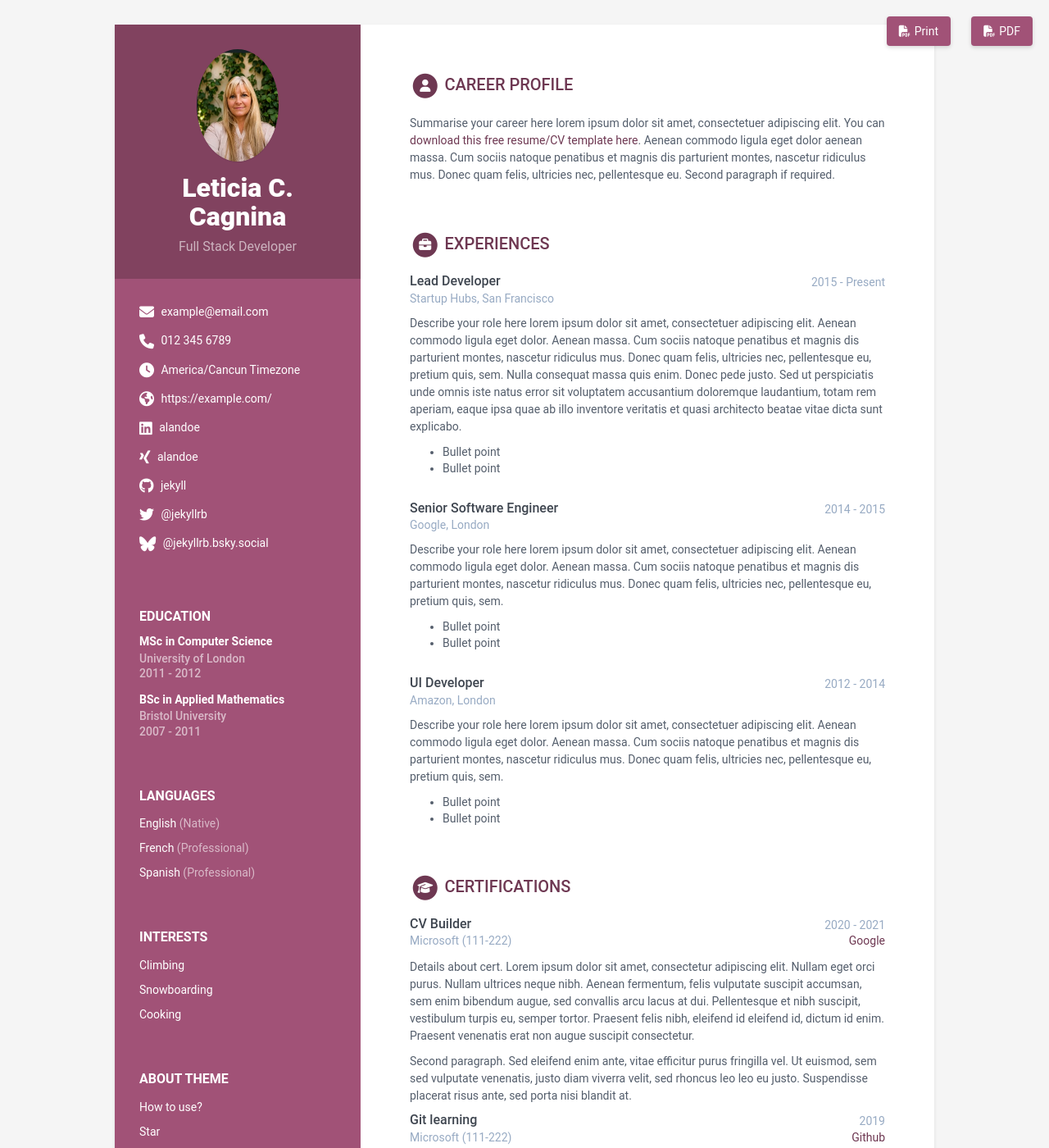
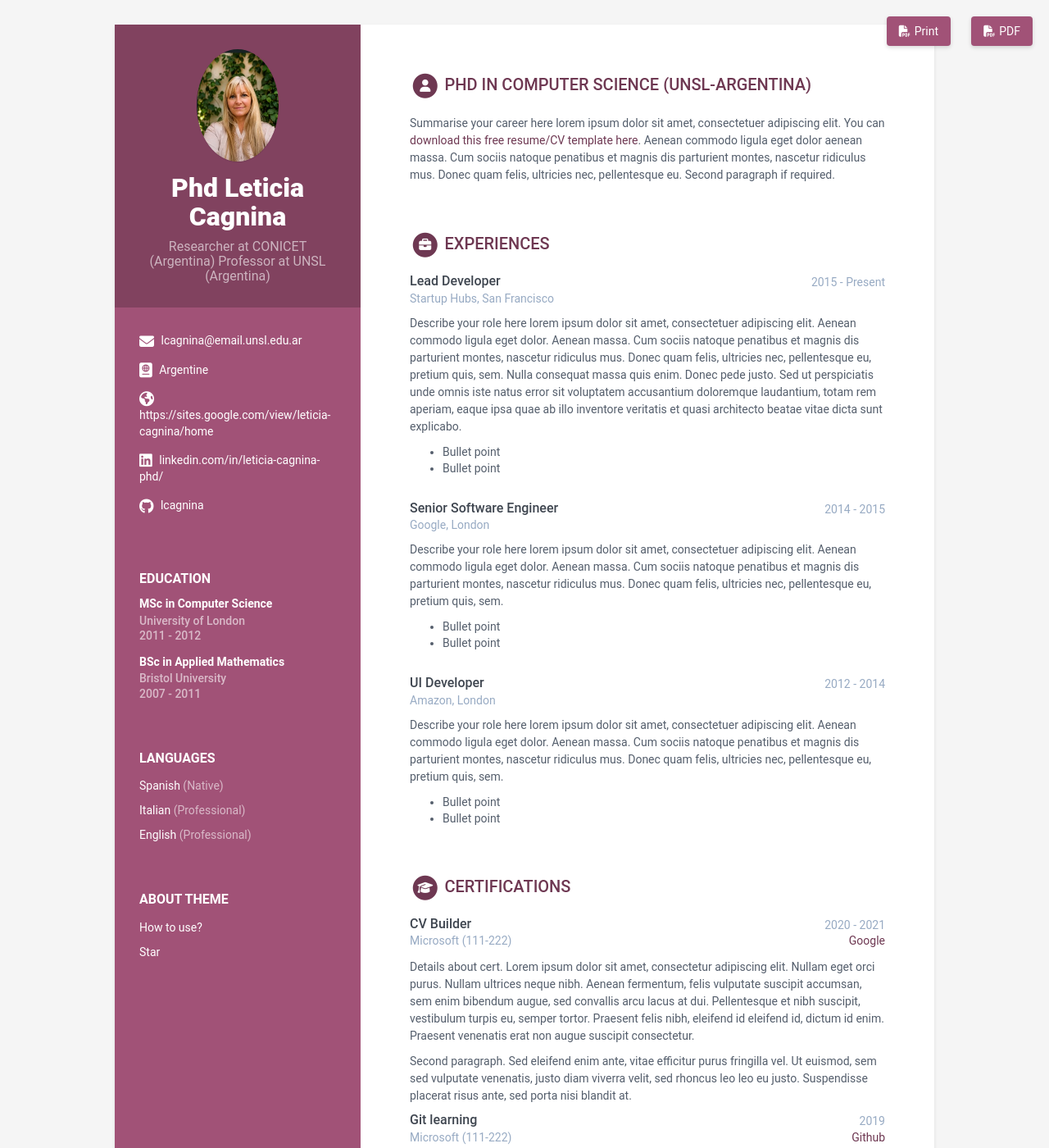
Before and after one commit to lcagnina/lcagnina.github.io, a Jekyll site: the page built from index.html, in a window 1280 px wide and 1400 px high. Shown: the whole window at 82% size. Built offline with Jekyll 4.4.1, drawn with Linux system fonts in a browser that asks for light colours.

Commit message:
Update data.yml

```diff
--- a/_data/data.yml
+++ b/_data/data.yml
@@ -8,61 +8,63 @@ sidebar:
   education: True # set to False if you want education in main section instead of in sidebar
 
   # Profile information
-  name: Leticia C. Cagnina
-  tagline: Full Stack Developer
+  name: Phd Leticia Cagnina
+  tagline: Researcher at CONICET (Argentina) Professor at UNSL (Argentina)
   avatar: profile.png #place a 100x100 picture inside /assets/images/ folder and provide the name of the file below
 
   # Sidebar links
-  email: example@email.com
-  phone: 012 345 6789
-  timezone: America/Cancun # Enter your timezone, e.g., America/Havana, Africa/Casablanca, America/North_Dakota/Center
-  citizenship:
-  website: https://example.com/ # Include the full website URL, including "http://" or "https://".
-  linkedin: alandoe
-  xing: alandoe
-  github: jekyll
-  telegram: # add your nickname without '@' sign
-  gitlab:
-  bitbucket:
-  bluesky: '@jekyllrb.bsky.social' # Specify your full Bluesky handle
-  twitter: '@jekyllrb'
-  stack-overflow: # Number/Username, e.g. 123456/alandoe
-  codewars:
-  goodreads: # Number-Username, e.g. 123456-alandoe
-  mastodon: # Please include your full Mastodon link here.
-  hackerrank: # Please provide your HackerRank username.
-  leetcode: # Please provide your LeetCode username.
-  pdf: # Add a PDF link here if you want to include a PDF custom version in your resume.
+  email: lcagnina@email.unsl.edu.ar
+  #phone: 012 345 6789
+  #timezone: America/Cancun # Enter your timezone, e.g., America/Havana, Africa/Casablanca, America/North_Dakota/Center
+  citizenship: Argentine
+  website: https://sites.google.com/view/leticia-cagnina/home
+  Institutional Web: https://lidic.unsl.edu.ar/
+  linkedin: linkedin.com/in/leticia-cagnina-phd/
+  #xing: alandoe
+  github: lcagnina
+  ORCID: 0000-0001-7825-2927
+  #telegram: # add your nickname without '@' sign
+  #gitlab:
+  #bitbucket:
+  #bluesky: '@jekyllrb.bsky.social' # Specify your full Bluesky handle
+  #twitter: '@jekyllrb'
+  #stack-overflow: # Number/Username, e.g. 123456/alandoe
+  #codewars:
+  #goodreads: # Number-Username, e.g. 123456-alandoe
+  #mastodon: # Please include your full Mastodon link here.
+  #hackerrank: # Please provide your HackerRank username.
+  #leetcode: # Please provide your LeetCode username.
+  #pdf: # Add a PDF link here if you want to include a PDF custom version in your resume.
 
   languages:
     title: Languages
     info:
-    - idiom: English
+    - idiom: Spanish
       level: Native
 
-    - idiom: French
+    - idiom: Italian
       level: Professional
 
-    - idiom: Spanish
+    - idiom: English
       level: Professional
 
-  interests:
-    title: Interests
-    info:
-    - item: Climbing
-      link:
+  #interests:
+  #  title: Interests
+  #  info:
+  #  - item: Climbing
+  #    link:
 
 
-    - item: Snowboarding
-      link:
+  # - item: Snowboarding
+  #    link:
 
 
-    - item: Cooking
-      link:
+  #  - item: Cooking
+  #    link:
 
 
 career-profile:
-  title: Career Profile
+  title: PhD in Computer Science (UNSL-Argentina)
   summary: |
     Summarise your career here lorem ipsum dolor sit amet, consectetuer
     adipiscing elit. You can [download this free resume/CV template here]().
```
